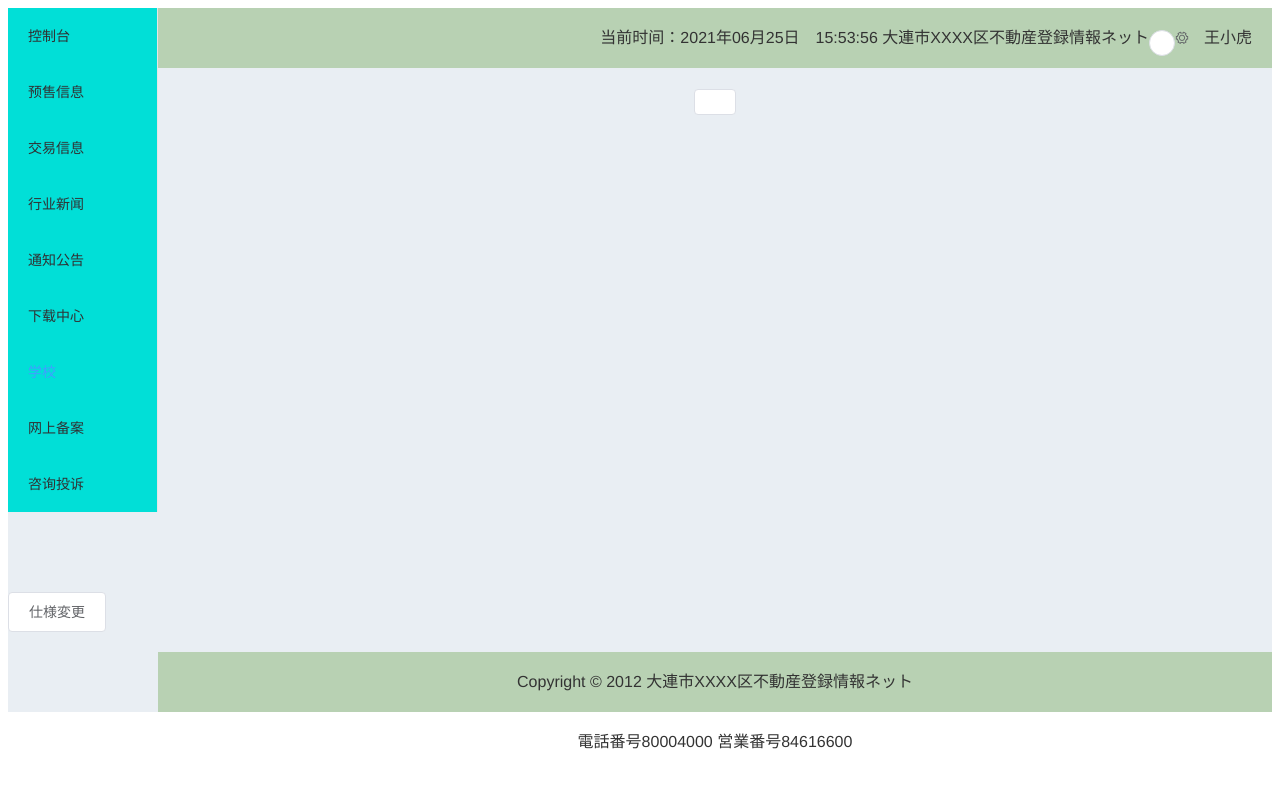
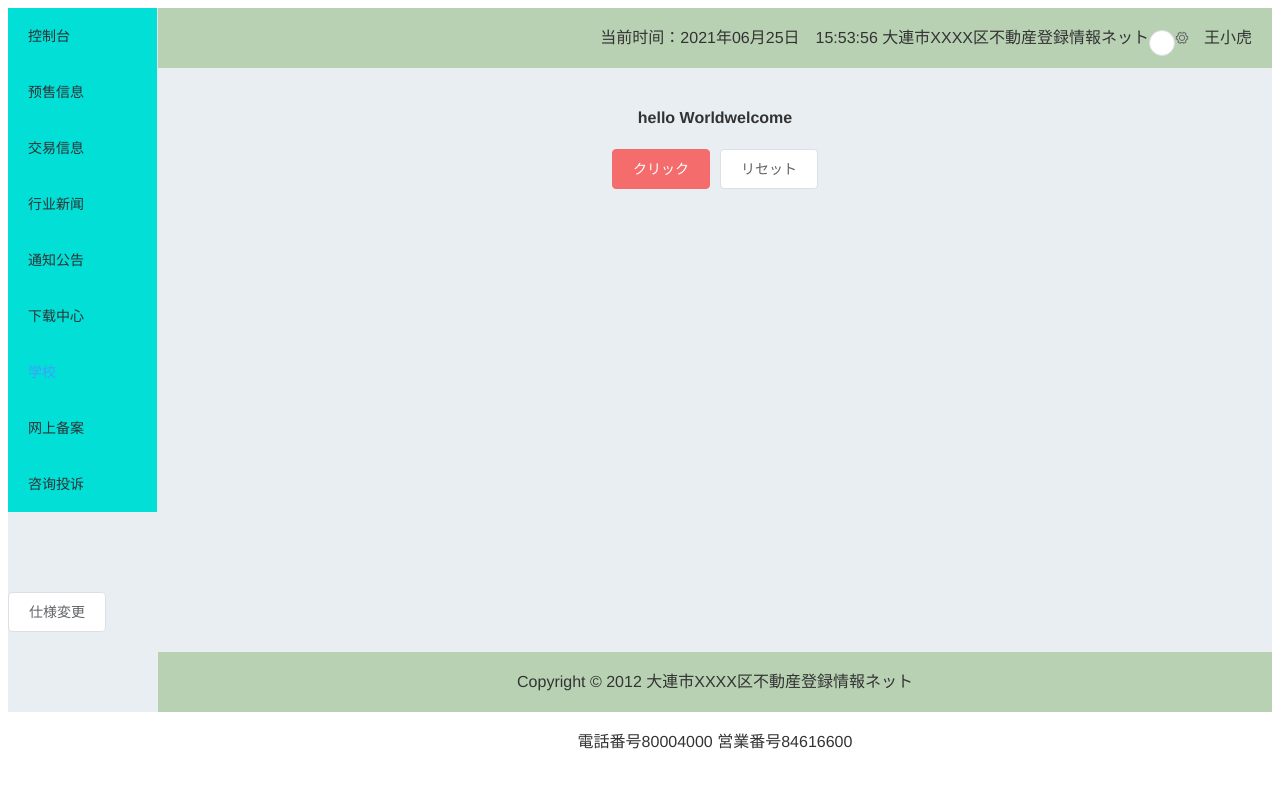
Before and after one commit to simple321vip/violin-controller, a Vue app: page /school in a window 1280 px wide. Shown: the top 788 px of the page. Built offline with nearby package versions, Linux system fonts and the light colour scheme; no server answers.

Commit message:
nextTick関数を追加する

```diff
--- /dev/null
+++ b/src/utils/pause.js
@@ -0,0 +1,11 @@
+export default pauseTime
+function pauseTime (millTime) {
+  const start = Date.now()
+  while (true) {
+    const nowTime = Date.now()
+    const offset = nowTime - start
+    if (offset >= millTime) {
+      break
+    }
+  }
+}
--- a/src/view/school/index.vue
+++ b/src/view/school/index.vue
@@ -1,21 +1,69 @@
 <template>
   <div>
-    <el-button></el-button>
+    <div ref="hello">
+      <h1>hello World{{name}}</h1>
+    </div>
+    <el-button type="danger"
+               @click="get">クリック</el-button>
+    <el-button type="mark"
+               @click="reset()">リセット</el-button>
   </div>
 </template>
 
 <script>
-// import testLoad from '../../mock/testLoad'
+import pauseTime from '../../utils/pause'
 export default {
   components: {
 
   },
-  created () {
-    // testLoad.F1()
-  },
   data () {
     return {
       name: 'welcome'
+    }
+  },
+  created () {
+    console.log(111)
+    console.log(this.$refs.hello)
+    this.$nextTick(() => {
+      console.log(222)
+      console.log(this.$refs.hello.innerHTML)
+    })
+  },
+  mounted () {
+    console.log(333)
+    console.log(this.$refs.hello.innerHTML)
+    this.$nextTick(() => {
+      console.log(444)
+      console.log(this.$refs.hello.innerHTML)
+    })
+    // alert('mounted function will be executed when dom was updated')
+  },
+  methods: {
+    get () {
+      // 1 update name property
+      this.name = 'こんにちは'
+      // 2 print dom, but dom is not uodated
+      console.log(this.$refs.hello.innerHTML)
+      this.$nextTick(() => {
+        console.log(this.$refs.hello.innerHTML)
+        pauseTime(10000)
+      })
+      // 3 the result of print is a promise
+      // 4 the callback is microtask, when all the mircotask is executed ,render will be started
+      // 5 we can find 2 async method. but they are mircrotask.
+      console.log(this.$nextTick().then(() => {
+        console.log(this.$refs.hello.innerHTML)
+        pauseTime(10000)
+      }))
+
+      // 6 the macrotask will be executed when microtask is executed and rendered
+      setTimeout(() => {
+        this.name = '取り焼き'
+        pauseTime(5000)
+      }, 5000)
+    },
+    reset () {
+      this.name = 'welcome'
     }
   }
 }
```
